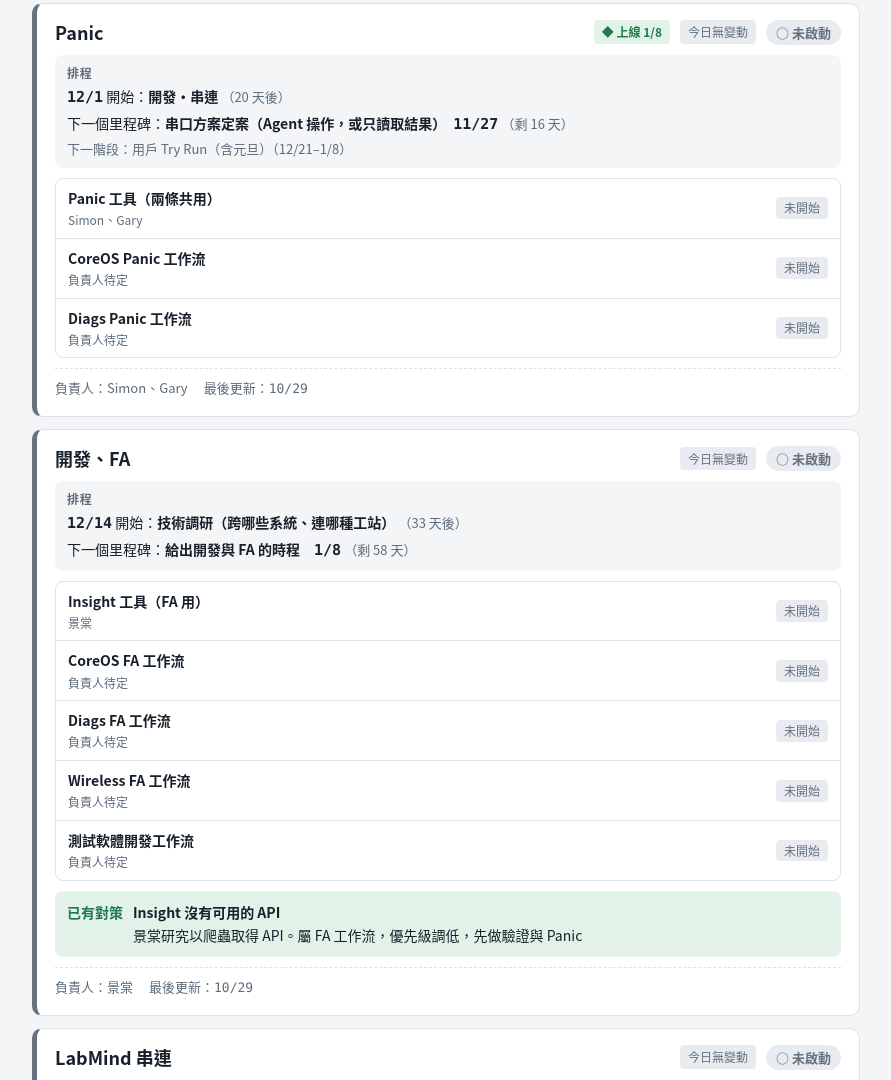
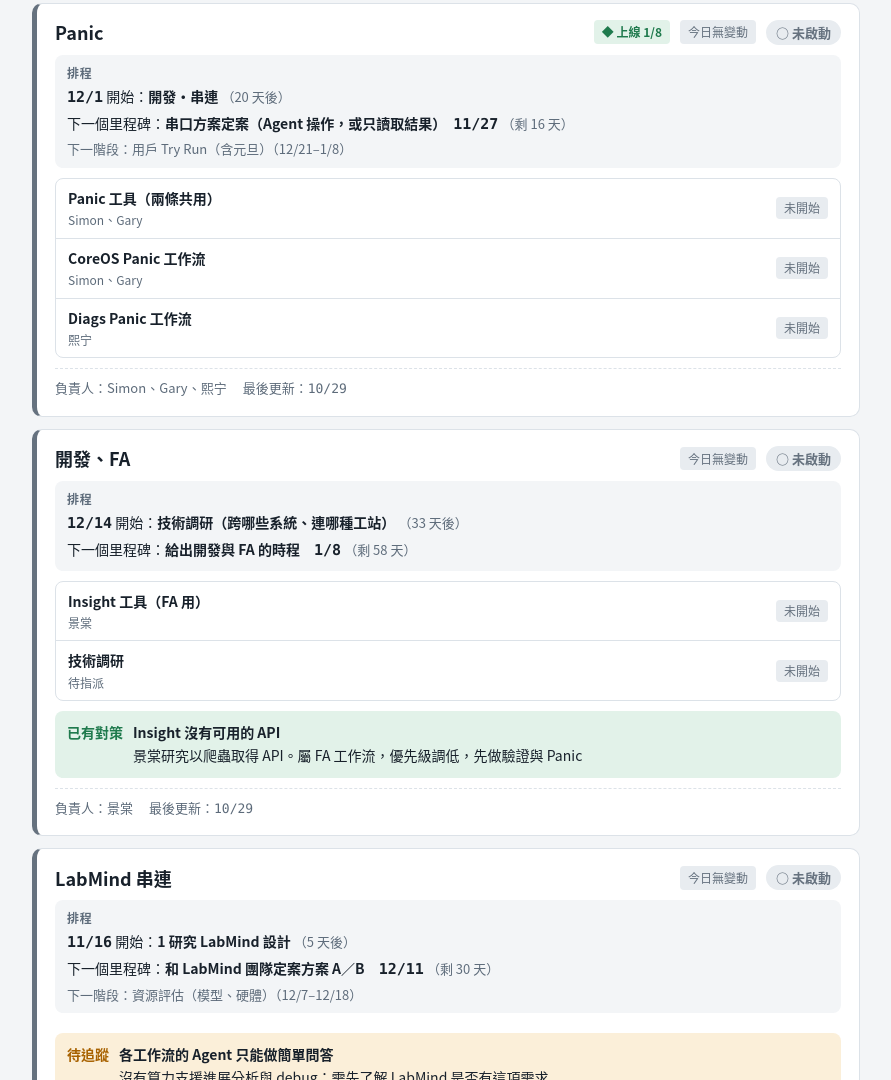
Before and after one commit to mingming2-alya/lab-collab-mate-progress-dashboard, a plain HTML site: page public/index.html in a window 1280 px wide. Shown: the part 1486-2566 px from the top of the page, without its empty margins (194-1085 px from the left). Drawn offline with Linux system fonts and the light colour scheme.

Commit message:
[2026-11-11_dashboard-schedule-and-arch-tab] Panic 指定負責人；開發與 FA 改為 Insight 工具＋技術調研
Co-Authored-By: Claude Opus 5.5 <noreply@anthropic.com>
Claude-Session: https://claude.ai/code/session_01HY2PekBDQgaxvznQLxGhAu

```diff
--- a/public/index.html
+++ b/public/index.html
@@ -414,10 +414,9 @@ const MODULES = [
   {name:"驗證", rows:[{ws:4, item:"Bundle 驗證", track:"Bundle 驗證"}, {ws:4, item:"proxima 驗證", track:"proxima 驗證"}, {ws:4, item:"EFI 驗證", track:"EFI 驗證"}]},
   {name:"共性工具", note:"各工作流共用；刷機需在 Bundle 首次跑通前（11/18）可用", rows:[{ws:3, item:"郵箱"}, {ws:3, item:"雷達"}, {ws:3, item:"刷機"}, {ws:3, item:"收集 log"}]},
   {name:"Panic", track:"Panic", rows:[{ws:3, item:"Panic", label:"Panic 工具（兩條共用）"},
-    {item:"CoreOS Panic 工作流", owner:"負責人待定"}, {item:"Diags Panic 工作流", owner:"負責人待定"}]},
+    {item:"CoreOS Panic 工作流", owner:"Simon、Gary"}, {item:"Diags Panic 工作流", owner:"熙宁"}]},
   {name:"開發、FA", track:"開發、FA", rows:[{ws:3, item:"Insight", label:"Insight 工具（FA 用）"},
-    {item:"CoreOS FA 工作流", owner:"負責人待定"}, {item:"Diags FA 工作流", owner:"負責人待定"},
-    {item:"Wireless FA 工作流", owner:"負責人待定"}, {item:"測試軟體開發工作流", owner:"負責人待定"}]},
+    {item:"技術調研", owner:"待指派"}]},
   {name:"LabMind 串連", track:"LabMind 串連", src:[{ws:7}]}
 ];
 const HOME = {1:"環境與框架", 2:"環境與框架", 3:"共性工具", 4:"驗證", 5:"驗證", 6:"驗證", 7:"LabMind 串連"};
@@ -432,7 +431,7 @@ function modOf(r, M){
   const issues = r.projects.flatMap(p => (p.issues||[]).filter(x => (x.mod || HOME[p.no]) === M.name));
   const sts = [...lines, ...rows].map(x => x.status);
   const status = sts.every(s => s === "done") ? "done" : sts.reduce((a,b) => RANK[b] > RANK[a] ? b : a, "idle");
-  const owners = [...new Set([...lines.flatMap(l => l.owners.split("、")), ...rows.flatMap(x => x.owner.split("、"))].filter(o => o && o !== "—" && o !== "負責人待定"))].join("、");
+  const owners = [...new Set([...lines.flatMap(l => l.owners.split("、")), ...rows.flatMap(x => x.owner.split("、"))].filter(o => o && o !== "—" && o !== "待指派"))].join("、");
   const sig = JSON.stringify([lines.map(l => [l.text, l.status]), rows.map(x => [x.lab, x.k]), issues.map(x => x.title + x.ask)]);
   return {lines, rows, issues, status, owners, sig};
 }
```
Also changed, not shown: work/2026-11-11_dashboard-schedule-and-arch-tab/outputs/screenshots/daily-dark.png, work/2026-11-11_dashboard-schedule-and-arch-tab/outputs/screenshots/daily-desktop.png, work/2026-11-11_dashboard-schedule-and-arch-tab/outputs/screenshots/daily-mobile.png, 1 other file.
